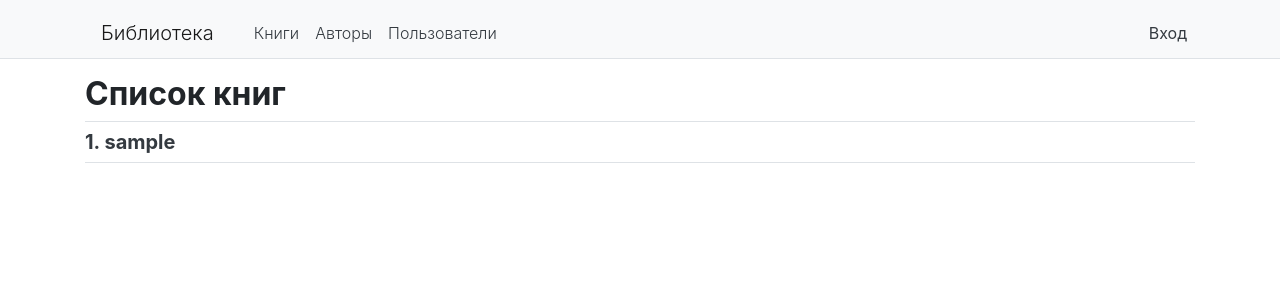
After one commit to Bak0903/end_exam, a Django app: page /users/ in a window 1280 px wide. The commit adds this page. Shown: the top 300 px of the page. Run offline with Django 3.2, Linux system fonts and the light colour scheme; tables that the repository leaves empty hold one stand-in row (values such as "Sample post"); some libraries are stand-ins or nearby versions.

Commit message:
Этап 2. Добавил странцу пользоватлся и список ползователей(представления, ссылки и шаблоны).

```diff
--- a/my_project/webapp/templates/base.html
+++ b/my_project/webapp/templates/base.html
@@ -9,9 +9,6 @@
     <link rel="stylesheet" href="{% static 'css/main.css' %}">
     <link href="https://fonts.googleapis.com/css?family=Arimo:400,700" rel="stylesheet">
     <script src="{% static 'js/jquery-3.3.1.min.js' %}"></script>
-    <script defer src="https://use.fontawesome.com/releases/v5.8.2/js/all.js"
-            integrity="sha384-DJ25uNYET2XCl5ZF++U8eNxPWqcKohUUBUpKGlNLMchM7q4Wjg2CUpjHLaL8yYPH"
-            crossorigin="anonymous"></script>
     <title>{% block title %}{% endblock %}</title>
     {% block styles %}{% endblock %}
 </head>
@@ -31,13 +28,15 @@
             <ul class="navbar-nav">
                 <li class="nav-item">
                     <a href="{% url 'webapp:books' %}"
-                       class="nav-link text-dark child_page font-weight-light"
-                       id="child_page">Книги</a>
+                       class="nav-link text-dark font-weight-light">Книги</a>
                 </li>
                 <li class="nav-item">
                     <a href="{% url 'webapp:authors' %}"
-                       class="nav-link text-dark child_page font-weight-light"
-                       id="child_page">Авторы</a>
+                       class="nav-link text-dark font-weight-light">Авторы</a>
+                </li>
+                <li class="nav-item">
+                    <a href="{% url 'webapp:users' %}"
+                       class="nav-link text-dark font-weight-light">Пользователи</a>
                 </li>
                 {% block menu %}
                 {% endblock %}
@@ -62,7 +61,6 @@
     </div>
 </nav>
 {% block content %}{% endblock %}
-<script src="{% static 'js/base/if_session_now.js' %}"></script>
 <script src="{% static 'js/popper.min.js' %}"></script>
 <script src="{% static 'js/bootstrap.min.js' %}"></script>
 {% block scripts %}
--- /dev/null
+++ b/my_project/webapp/templates/user/user_list.html
@@ -0,0 +1,17 @@
+{% extends 'base.html' %}
+{% block title %}Список пользователей{% endblock %}
+{% block content %}
+    <div class="container">
+        <h2 class="font-weight-bold border-bottom pb-2">Список книг</h2>
+        {% for user in user_list %}
+            <div class="border-bottom pb-2 mb-2 pb-2">
+                <a role="button" class="text-decoration-none text-dark font-weight-bold"
+                   href="{% url 'webapp:user_detail' user.pk %}">
+                    <h5 class="text-wrap d-block mb-0 font-weight-bold">{{ forloop.counter }}. {{ user.username }}</h5>
+                </a>
+            </div>
+        {% endfor %}
+    </div>
+{% endblock %}
+{% block scripts %}
+{% endblock %}
--- a/my_project/webapp/urls.py
+++ b/my_project/webapp/urls.py
@@ -1,10 +1,14 @@
 from django.urls import path
 from webapp.views.author import AuthorListView, AuthorDetailView, AuthorCreateView, AuthorUpdateView, delete_author
 from webapp.views.book import BookListView, BookDetailView, BookCreateView, BookUpdateView, delete_book, download_file
+from webapp.views.user import UserView, UserListView
 
 app_name = 'webapp'
 
 urlpatterns = [
+    path('user/<int:pk>/', UserView.as_view(), name = 'user_detail'),
+    path('users/', UserListView.as_view(), name='users'),
+
     path('authors/', AuthorListView.as_view(), name='authors'),
     path('author/<int:pk>', AuthorDetailView.as_view(), name='author'),
     path('author/create/', AuthorCreateView.as_view(), name='create_author'),
--- /dev/null
+++ b/my_project/webapp/views/user.py
@@ -0,0 +1,15 @@
+from django.contrib.auth.models import User
+from django.views.generic import DetailView, ListView
+
+
+class UserView(DetailView):
+    model = User
+    template_name = 'user/user_detail.html'
+
+
+class UserListView(ListView):
+    model = User
+    template_name = 'user/user_list.html'
+
+    # def get_queryset(self):
+    #     return User.objects.exclude(is_superuser=True)
```
Also changed, not shown: my_project/webapp/templates/user/user_detail.html (added, +23 -0 lines).
